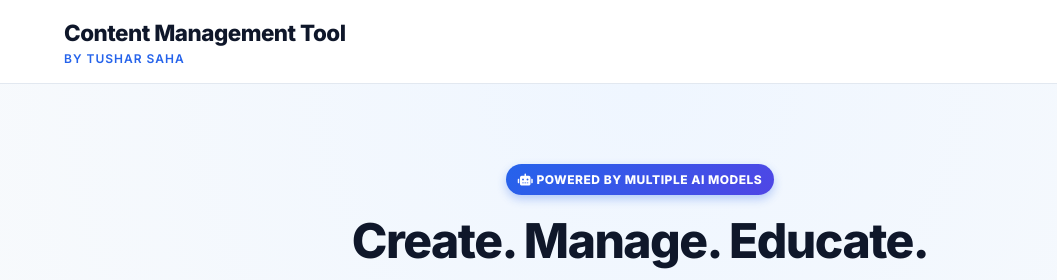
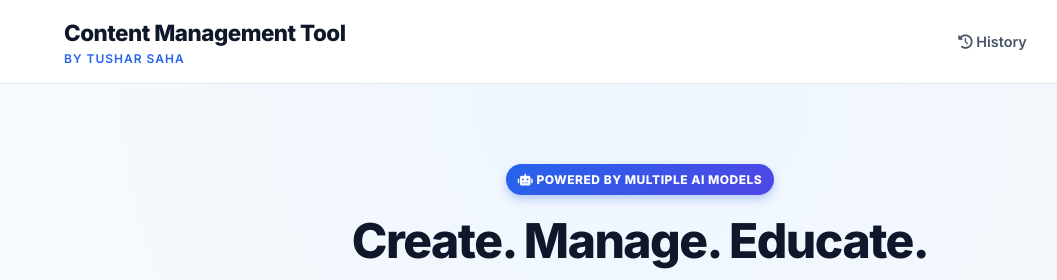
Before and after one commit to emailtusharsaha-coder/exam-suite-ai, a website: page Public/index.html in a window 1280 px wide. Shown: the top 280 px of the page, 0-1057 px from the left. Drawn offline with Linux system fonts and the light colour scheme; no server answers; sample sign-in values are in the browser's storage.

Commit message:
Update index.html

```diff
--- a/Public/index.html
+++ b/Public/index.html
@@ -186,7 +186,9 @@
             <a href="admin.html" id="admin-link" style="display: none; color: var(--primary); font-weight: 700; font-size: 0.9rem;">
                 <i class="fas fa-shield-alt"></i> Admin Panel
             </a>
-
+            <a href="history.html" style="color: var(--text-gray); font-weight: 600; font-size: 0.9rem; margin-right: 15px;">
+    <i class="fas fa-history"></i> History
+</a>
             <a href="profile.html" class="profile-chip">
                 <img src="IMG_9669 Medium.jpeg" alt="Profile">
                 <span id="nav-username">Hello, User</span>
```
